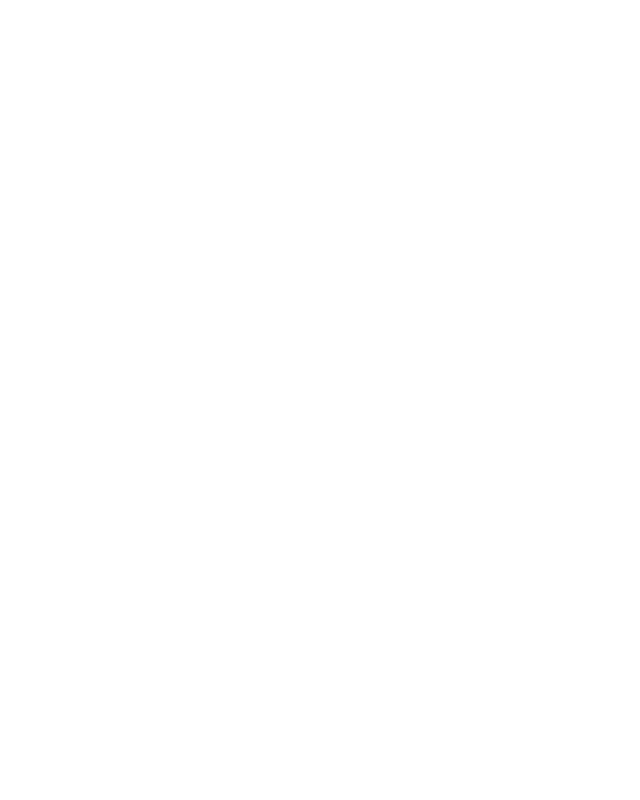
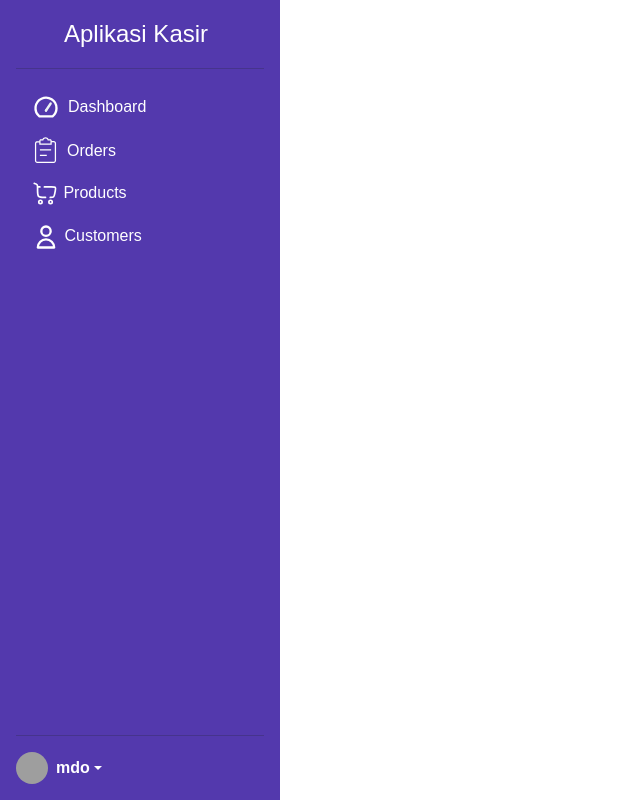
Before and after one commit to Theoregons/AplikasiKasir, a PHP site: page / in a window 1280 px wide. Before the commit the part shown is empty. Shown: the whole page, without its empty margins (0-640 px from the left). Run offline with PHP 8.4, Linux system fonts and the light colour scheme; grey boxes are pictures that could not be loaded.

Commit message:
create sidebar

```diff
--- a/index.php
+++ b/index.php
@@ -0,0 +1,70 @@
+<!DOCTYPE html>
+<html lang="en">
+
+<head>
+    <meta charset="UTF-8">
+    <meta name="viewport" content="width=device-width, initial-scale=1.0">
+    <title>Document</title>
+    <link rel="stylesheet" href="https://cdnjs.cloudflare.com/ajax/libs/font-awesome/6.4.2/css/all.min.css">
+    <link href="https://cdn.jsdelivr.net/npm/bootstrap@5.3.3/dist/css/bootstrap.min.css" rel="stylesheet" integrity="sha384-QWTKZyjpPEjISv5WaRU9OFeRpok6YctnYmDr5pNlyT2bRjXh0JMhjY6hW+ALEwIH" crossorigin="anonymous">
+    <link rel="stylesheet" href="style.css">
+</head>
+
+<body>
+    <div class="d-flex flex-column flex-shrink-0 p-3" style="width: 280px; height:100dvh; background-color:#5339AD">
+        <a href="" class="d-flex align-items-center mb-3 mb-md-0 me-md-auto text-white text-decoration-none">
+            <svg class="bi pe-none me-2" width="40" height="32">
+                <use xlink:href="#bootstrap"></use>
+            </svg>
+            <span class="fs-4">Aplikasi Kasir</span>
+        </a>
+        <hr>
+        <ul class="nav nav-pills flex-column mb-auto">
+            <li>
+                <a href="#" class="nav-link text-white  d-flex align-items-center gap-2">
+                <svg fill="#000000" width="28" height="28" viewBox="0 0 24 24" id="dashboard-alt-2" data-name="Line Color" xmlns="http://www.w3.org/2000/svg" class="icon line-color"><g id="SVGRepo_bgCarrier" stroke-width="0"></g><g id="SVGRepo_tracerCarrier" stroke-linecap="round" stroke-linejoin="round"></g><g id="SVGRepo_iconCarrier"><line id="secondary" x1="16" y1="9" x2="12" y2="15" style="fill: none; stroke: #ecf2f3; stroke-linecap: round; stroke-linejoin: round; stroke-width: 2;"></line><line id="secondary-upstroke" x1="12" y1="14.98" x2="12" y2="15.08" style="fill: none; stroke: #ecf2f3; stroke-linecap: round; stroke-linejoin: round; stroke-width: 2;"></line><path id="primary" d="M21,13a9,9,0,0,1-3.36,7H6.36A9,9,0,1,1,21,13Z" style="fill: none; stroke: #ffffff; stroke-linecap: round; stroke-linejoin: round; stroke-width: 2;"></path></g></svg>                    Dashboard
+                </a>
+            </li>
+            <li>
+                <a href="#" class="nav-link text-white d-flex align-items-center gap-2">
+                <svg width="27" height="27" viewBox="0 0 1024 1024" fill="#ffffff" class="icon" version="1.1" xmlns="http://www.w3.org/2000/svg" stroke="#ffffff"><g id="SVGRepo_bgCarrier" stroke-width="0"></g><g id="SVGRepo_tracerCarrier" stroke-linecap="round" stroke-linejoin="round"></g><g id="SVGRepo_iconCarrier"><path d="M300 462.4h424.8v48H300v-48zM300 673.6H560v48H300v-48z" fill=""></path><path d="M818.4 981.6H205.6c-12.8 0-24.8-2.4-36.8-7.2-11.2-4.8-21.6-11.2-29.6-20-8.8-8.8-15.2-18.4-20-29.6-4.8-12-7.2-24-7.2-36.8V250.4c0-12.8 2.4-24.8 7.2-36.8 4.8-11.2 11.2-21.6 20-29.6 8.8-8.8 18.4-15.2 29.6-20 12-4.8 24-7.2 36.8-7.2h92.8v47.2H205.6c-25.6 0-47.2 20.8-47.2 47.2v637.6c0 25.6 20.8 47.2 47.2 47.2h612c25.6 0 47.2-20.8 47.2-47.2V250.4c0-25.6-20.8-47.2-47.2-47.2H725.6v-47.2h92.8c12.8 0 24.8 2.4 36.8 7.2 11.2 4.8 21.6 11.2 29.6 20 8.8 8.8 15.2 18.4 20 29.6 4.8 12 7.2 24 7.2 36.8v637.6c0 12.8-2.4 24.8-7.2 36.8-4.8 11.2-11.2 21.6-20 29.6-8.8 8.8-18.4 15.2-29.6 20-12 5.6-24 8-36.8 8z" fill=""></path><path d="M747.2 297.6H276.8V144c0-32.8 26.4-59.2 59.2-59.2h60.8c21.6-43.2 66.4-71.2 116-71.2 49.6 0 94.4 28 116 71.2h60.8c32.8 0 59.2 26.4 59.2 59.2l-1.6 153.6z m-423.2-47.2h376.8V144c0-6.4-5.6-12-12-12H595.2l-5.6-16c-11.2-32.8-42.4-55.2-77.6-55.2-35.2 0-66.4 22.4-77.6 55.2l-5.6 16H335.2c-6.4 0-12 5.6-12 12v106.4z" fill=""></path></g></svg>
+                    Orders
+                </a>
+            </li>
+            <li>
+                <a href="#" class="nav-link text-white">
+                <svg width="27" height="27" viewBox="0 0 24 24" fill="none" xmlns="http://www.w3.org/2000/svg" stroke="#ffffff"><g id="SVGRepo_bgCarrier" stroke-width="0"></g><g id="SVGRepo_tracerCarrier" stroke-linecap="round" stroke-linejoin="round"></g><g id="SVGRepo_iconCarrier"> <path d="M7.5 18C8.32843 18 9 18.6716 9 19.5C9 20.3284 8.32843 21 7.5 21C6.67157 21 6 20.3284 6 19.5C6 18.6716 6.67157 18 7.5 18Z" stroke="#ffffff" stroke-width="1.5"></path> <path d="M16.5 18.0001C17.3284 18.0001 18 18.6716 18 19.5001C18 20.3285 17.3284 21.0001 16.5 21.0001C15.6716 21.0001 15 20.3285 15 19.5001C15 18.6716 15.6716 18.0001 16.5 18.0001Z" stroke="#ffffff" stroke-width="1.5"></path> <path d="M2 3L2.26121 3.09184C3.5628 3.54945 4.2136 3.77826 4.58584 4.32298C4.95808 4.86771 4.95808 5.59126 4.95808 7.03836V9.76C4.95808 12.7016 5.02132 13.6723 5.88772 14.5862C6.75412 15.5 8.14857 15.5 10.9375 15.5H12M16.2404 15.5C17.8014 15.5 18.5819 15.5 19.1336 15.0504C19.6853 14.6008 19.8429 13.8364 20.158 12.3075L20.6578 9.88275C21.0049 8.14369 21.1784 7.27417 20.7345 6.69708C20.2906 6.12 18.7738 6.12 17.0888 6.12H11.0235M4.95808 6.12H7" stroke="#ffffff" stroke-width="1.5" stroke-linecap="round"></path> </g></svg>
+                    Products
+                </a>
+            </li>
+            <li>
+                <a href="#" class="nav-link text-white">
+                <svg width="28" height="28" viewBox="0 0 24 24" fill="none" xmlns="http://www.w3.org/2000/svg"><g id="SVGRepo_bgCarrier" stroke-width="0"></g><g id="SVGRepo_tracerCarrier" stroke-linecap="round" stroke-linejoin="round"></g><g id="SVGRepo_iconCarrier"> <path d="M16 7C16 9.20914 14.2091 11 12 11C9.79086 11 8 9.20914 8 7C8 4.79086 9.79086 3 12 3C14.2091 3 16 4.79086 16 7Z" stroke="#ffffff" stroke-width="2" stroke-linecap="round" stroke-linejoin="round"></path> <path d="M12 14C8.13401 14 5 17.134 5 21H19C19 17.134 15.866 14 12 14Z" stroke="#ffffff" stroke-width="2" stroke-linecap="round" stroke-linejoin="round"></path> </g></svg>
+                    Customers
+                </a>
+            </li>
+        </ul>
+        <hr>
+        <div class="dropdown">
+            <a href="#" class="d-flex align-items-center text-white text-decoration-none dropdown-toggle" data-bs-toggle="dropdown" aria-expanded="false">
+                <img src="https://github.com/mdo.png" alt="" width="32" height="32" class="rounded-circle me-2">
+                <strong>mdo</strong>
+            </a>
+            <ul class="dropdown-menu dropdown-menu-dark text-small shadow">
+                <li><a class="dropdown-item" href="#">Profil</a></li>
+                <li><a class="dropdown-item" href="#">Edit</a></li>
+                <li>
+                    <hr class="dropdown-divider">
+                </li>
+                <li><a class="dropdown-item" href="#">Log out</a></li>
+            </ul>
+        </div>
+    </div>
+
+    <script src="https://cdn.jsdelivr.net/npm/@popperjs/core@2.11.8/dist/umd/popper.min.js" integrity="sha384-I7E8VVD/ismYTF4hNIPjVp/Zjvgyol6VFvRkX/vR+Vc4jQkC+hVqc2pM8ODewa9r" crossorigin="anonymous"></script>
+    <script src="https://cdn.jsdelivr.net/npm/bootstrap@5.3.3/dist/js/bootstrap.min.js" integrity="sha384-0pUGZvbkm6XF6gxjEnlmuGrJXVbNuzT9qBBavbLwCsOGabYfZo0T0to5eqruptLy" crossorigin="anonymous"></script>
+    <script src="script.js" type="text/javascript"></script>
+
+</body>
+
+</html>
--- a/login.php
+++ b/login.php
@@ -16,7 +16,7 @@
             <div></div>
         </div>
     </div> -->
-
+    <div class="auth">
         <div class="wrapper" id="wrapper">
             <div class="form-wrapper sign-up">
                 <form>
@@ -59,6 +59,7 @@
                 </div>
             </div>
         </div>
+    </div>
 
     <script src="https://cdn.jsdelivr.net/npm/@popperjs/core@2.11.8/dist/umd/popper.min.js" integrity="sha384-I7E8VVD/ismYTF4hNIPjVp/Zjvgyol6VFvRkX/vR+Vc4jQkC+hVqc2pM8ODewa9r" crossorigin="anonymous"></script>
     <script src="https://cdn.jsdelivr.net/npm/bootstrap@5.3.3/dist/js/bootstrap.min.js" integrity="sha384-0pUGZvbkm6XF6gxjEnlmuGrJXVbNuzT9qBBavbLwCsOGabYfZo0T0to5eqruptLy" crossorigin="anonymous"></script>
--- a/style.css
+++ b/style.css
@@ -55,7 +55,7 @@
     font-family: 'Montserrat', sans-serif;
 }
 
-body{
+.auth{
     background-color: #c9d6ff;
     background: linear-gradient(to right, #e2e2e2, #c9d6ff);
     display: flex;
```
Lines whose indentation alone changed are shown as unchanged.
